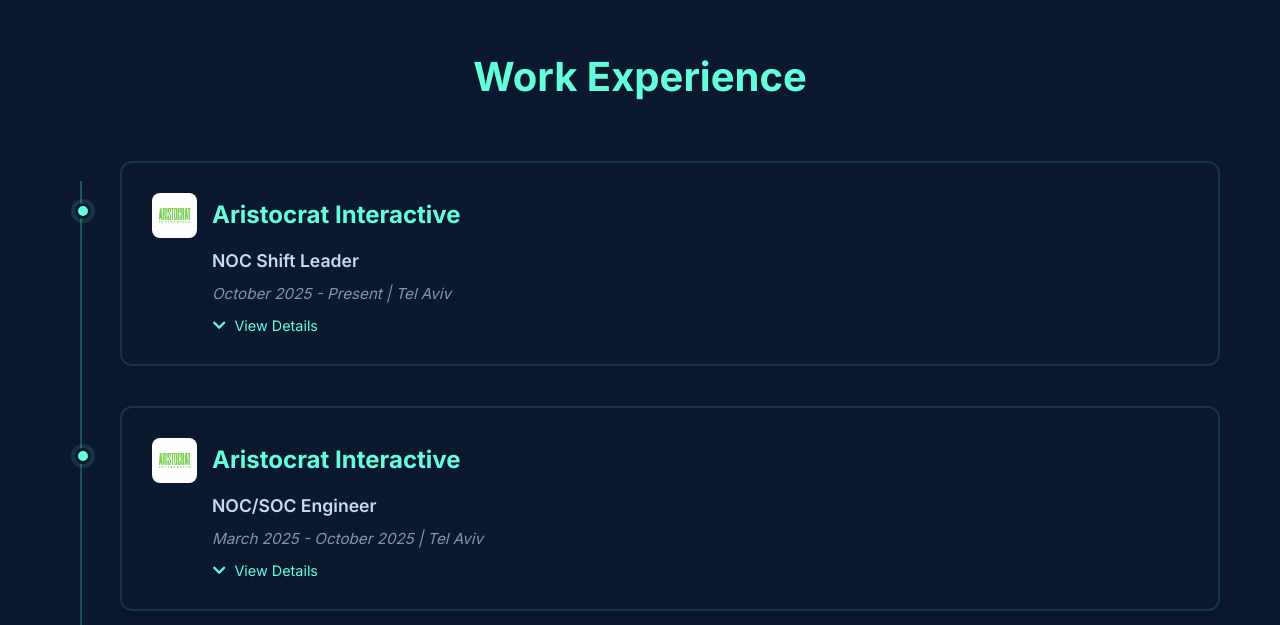
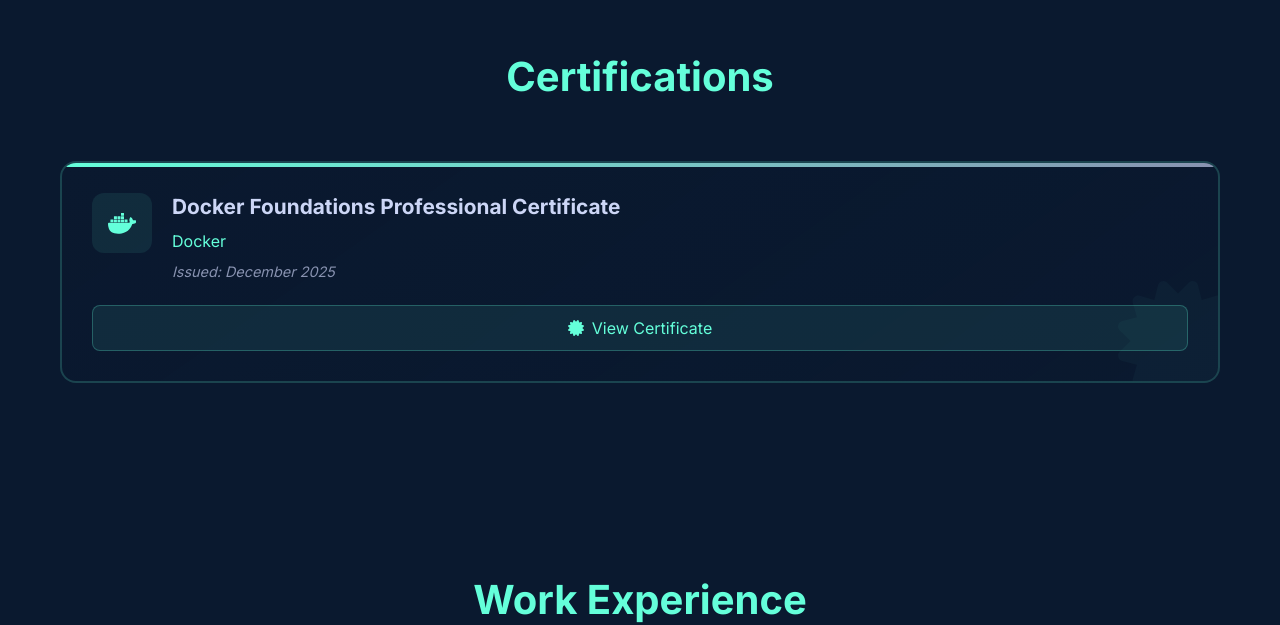
Before and after one commit to amirkhalifa285/my-portfolio, a React (Create React App) app: page / in a window 1280 px wide. Shown: the part 1660-2285 px from the top of the page. Built offline with nearby package versions, Linux system fonts and the light colour scheme.

Commit message:
add certificates section

```diff
--- a/src/App.js
+++ b/src/App.js
@@ -6,6 +6,7 @@
 import Header from './components/Header';
 import Hero from './components/Hero';
 import About from './components/About';
+import Certificates from './components/Certificates';
 import Experience from './components/Experience';
 import Projects from './components/Projects';
 import Skills from './components/Skills';
@@ -28,6 +29,7 @@
         <main>
           <Hero />
           <About />
+          <Certificates />
           <Experience />
           <Projects />
           <Skills />
--- /dev/null
+++ b/src/components/Certificates.js
@@ -0,0 +1,347 @@
+import React, { useState } from 'react';
+import styled from 'styled-components';
+import { motion } from 'framer-motion';
+import { FaCertificate, FaTimes, FaExternalLinkAlt } from 'react-icons/fa';
+import { SiDocker } from 'react-icons/si';
+
+const CertificatesSection = styled.section`
+  padding: 80px 20px;
+  background-color: ${({ theme }) => theme.colors.background};
+  color: ${({ theme }) => theme.colors.text};
+  transition: background-color 0.3s ease, color 0.3s ease;
+  max-width: 1200px;
+  margin: 0 auto;
+`;
+
+const Title = styled.h2`
+  text-align: center;
+  margin-bottom: 60px;
+  font-size: 2.5em;
+  color: ${({ theme }) => theme.colors.primary};
+`;
+
+const CertificatesGrid = styled.div`
+  display: grid;
+  grid-template-columns: repeat(auto-fit, minmax(320px, 1fr));
+  gap: 30px;
+
+  @media (max-width: 768px) {
+    grid-template-columns: 1fr;
+  }
+`;
+
+const CertificateCard = styled(motion.div)`
+  background: linear-gradient(
+    145deg,
+    ${({ theme }) => theme.colors.background},
+    ${({ theme }) => theme.colors.background}dd
+  );
+  border: 2px solid ${({ theme }) => theme.colors.primary}30;
+  border-radius: 16px;
+  padding: 30px;
+  cursor: pointer;
+  position: relative;
+  overflow: hidden;
+  transition: all 0.3s ease;
+
+  &::before {
+    content: '';
+    position: absolute;
+    top: 0;
+    left: 0;
+    right: 0;
+    height: 4px;
+    background: linear-gradient(
+      90deg,
+      ${({ theme }) => theme.colors.primary},
+      ${({ theme }) => theme.colors.accent}
+    );
+  }
+
+  &:hover {
+    transform: translateY(-8px);
+    box-shadow: 0 20px 40px rgba(100, 255, 218, 0.15);
+    border-color: ${({ theme }) => theme.colors.primary}60;
+  }
+`;
+
+const CertificateHeader = styled.div`
+  display: flex;
+  align-items: flex-start;
+  gap: 20px;
+  margin-bottom: 20px;
+`;
+
+const IconContainer = styled.div`
+  width: 60px;
+  height: 60px;
+  border-radius: 12px;
+  background: ${({ theme }) => theme.colors.primary}15;
+  display: flex;
+  align-items: center;
+  justify-content: center;
+  font-size: 1.8em;
+  color: ${({ theme }) => theme.colors.primary};
+  flex-shrink: 0;
+`;
+
+const CertificateInfo = styled.div`
+  flex: 1;
+`;
+
+const CertificateName = styled.h3`
+  color: ${({ theme }) => theme.colors.text};
+  font-size: 1.3em;
+  margin: 0 0 8px 0;
+  line-height: 1.3;
+`;
+
+const Issuer = styled.p`
+  color: ${({ theme }) => theme.colors.primary};
+  font-size: 1em;
+  margin: 0 0 5px 0;
+  font-weight: 500;
+`;
+
+const IssueDate = styled.p`
+  color: ${({ theme }) => theme.colors.accent};
+  font-size: 0.9em;
+  margin: 0;
+  font-style: italic;
+`;
+
+const ViewButton = styled.div`
+  display: flex;
+  align-items: center;
+  justify-content: center;
+  gap: 8px;
+  margin-top: 20px;
+  padding: 12px 20px;
+  background: ${({ theme }) => theme.colors.primary}15;
+  border: 1px solid ${({ theme }) => theme.colors.primary}40;
+  border-radius: 8px;
+  color: ${({ theme }) => theme.colors.primary};
+  font-weight: 500;
+  transition: all 0.3s ease;
+
+  ${CertificateCard}:hover & {
+    background: ${({ theme }) => theme.colors.primary}25;
+    border-color: ${({ theme }) => theme.colors.primary};
+  }
+`;
+
+const BadgeIcon = styled(FaCertificate)`
+  position: absolute;
+  bottom: -20px;
+  right: -20px;
+  font-size: 120px;
+  color: ${({ theme }) => theme.colors.primary}08;
+  pointer-events: none;
+`;
+
+// Modal Styles
+const ModalOverlay = styled(motion.div)`
+  position: fixed;
+  top: 0;
+  left: 0;
+  right: 0;
+  bottom: 0;
+  background: rgba(0, 0, 0, 0.9);
+  backdrop-filter: blur(8px);
+  z-index: 1000;
+  display: flex;
+  align-items: center;
+  justify-content: center;
+  padding: 20px;
+`;
+
+const ModalContainer = styled(motion.div)`
+  background: ${({ theme }) => theme.colors.background};
+  border: 1px solid ${({ theme }) => theme.colors.primary}30;
+  border-radius: 16px;
+  width: 100%;
+  max-width: 1000px;
+  height: 85vh;
+  overflow: hidden;
+  position: relative;
+  box-shadow: 0 25px 60px rgba(0, 0, 0, 0.4);
+  display: flex;
+  flex-direction: column;
+`;
+
+const ModalHeader = styled.div`
+  display: flex;
+  align-items: center;
+  justify-content: space-between;
+  padding: 20px 25px;
+  border-bottom: 1px solid ${({ theme }) => theme.colors.primary}20;
+  background: ${({ theme }) => theme.colors.background};
+`;
+
+const ModalTitle = styled.h3`
+  color: ${({ theme }) => theme.colors.text};
+  margin: 0;
+  font-size: 1.2em;
+  display: flex;
+  align-items: center;
+  gap: 12px;
+
+  svg {
+    color: ${({ theme }) => theme.colors.primary};
+  }
+`;
+
+const ModalActions = styled.div`
+  display: flex;
+  gap: 10px;
+`;
+
+const ActionButton = styled.button`
+  background: ${({ theme }) => theme.colors.primary}15;
+  border: 1px solid ${({ theme }) => theme.colors.primary}40;
+  color: ${({ theme }) => theme.colors.primary};
+  padding: 10px 18px;
+  border-radius: 8px;
+  cursor: pointer;
+  display: flex;
+  align-items: center;
+  gap: 8px;
+  font-size: 0.9em;
+  transition: all 0.3s ease;
+
+  &:hover {
+    background: ${({ theme }) => theme.colors.primary};
+    color: ${({ theme }) => theme.colors.background};
+  }
+`;
+
+const CloseButton = styled.button`
+  background: rgba(255, 255, 255, 0.1);
+  border: none;
+  color: ${({ theme }) => theme.colors.text};
+  width: 40px;
+  height: 40px;
+  border-radius: 50%;
+  display: flex;
+  align-items: center;
+  justify-content: center;
+  cursor: pointer;
+  transition: all 0.3s ease;
+
+  &:hover {
+    background: ${({ theme }) => theme.colors.primary};
+    color: ${({ theme }) => theme.colors.background};
+    transform: rotate(90deg);
+  }
+`;
+
+const PDFViewer = styled.iframe`
+  flex: 1;
+  width: 100%;
+  border: none;
+  background: #1a1a1a;
+`;
+
+function Certificates() {
+  const [selectedCert, setSelectedCert] = useState(null);
+
+  const certificates = [
+    {
+      id: 1,
+      name: "Docker Foundations Professional Certificate",
+      issuer: "Docker",
+      date: "December 2025",
+      icon: <SiDocker />,
+      pdfPath: "/CertificateOfCompletion_Docker Foundations Professional Certificate.pdf"
+    }
+    // Add more certificates here as you acquire them
+  ];
+
+  const openModal = (cert) => {
+    setSelectedCert(cert);
+    document.body.style.overflow = 'hidden';
+  };
+
+  const closeModal = () => {
+    setSelectedCert(null);
+    document.body.style.overflow = 'unset';
+  };
+
+  const openInNewTab = () => {
+    if (selectedCert) {
+      window.open(selectedCert.pdfPath, '_blank');
+    }
+  };
+
+  return (
+    <CertificatesSection id="certificates">
+      <Title>Certifications</Title>
+      <CertificatesGrid>
+        {certificates.map((cert, index) => (
+          <CertificateCard
+            key={cert.id}
+            onClick={() => openModal(cert)}
+            initial={{ opacity: 0, y: 30 }}
+            whileInView={{ opacity: 1, y: 0 }}
+            viewport={{ once: true }}
+            transition={{ duration: 0.5, delay: index * 0.1 }}
+          >
+            <BadgeIcon />
+            <CertificateHeader>
+              <IconContainer>
+                {cert.icon}
+              </IconContainer>
+              <CertificateInfo>
+                <CertificateName>{cert.name}</CertificateName>
+                <Issuer>{cert.issuer}</Issuer>
+                <IssueDate>Issued: {cert.date}</IssueDate>
+              </CertificateInfo>
+            </CertificateHeader>
+            <ViewButton>
+              <FaCertificate /> View Certificate
+            </ViewButton>
+          </CertificateCard>
+        ))}
+      </CertificatesGrid>
+
+      {/* Certificate Modal */}
+      {selectedCert && (
+        <ModalOverlay
+          initial={{ opacity: 0 }}
+          animate={{ opacity: 1 }}
+          exit={{ opacity: 0 }}
+          onClick={closeModal}
+        >
+          <ModalContainer
+            initial={{ scale: 0.9, opacity: 0, y: 30 }}
+            animate={{ scale: 1, opacity: 1, y: 0 }}
+            exit={{ scale: 0.9, opacity: 0, y: 30 }}
+            transition={{ duration: 0.3 }}
+            onClick={(e) => e.stopPropagation()}
+          >
+            <ModalHeader>
+              <ModalTitle>
+                {selectedCert.icon}
+                {selectedCert.name}
+              </ModalTitle>
+              <ModalActions>
+                <ActionButton onClick={openInNewTab}>
+                  <FaExternalLinkAlt /> Open in New Tab
+                </ActionButton>
+                <CloseButton onClick={closeModal}>
+                  <FaTimes />
+                </CloseButton>
+              </ModalActions>
+            </ModalHeader>
+            <PDFViewer
+              src={selectedCert.pdfPath}
+              title={selectedCert.name}
+            />
+          </ModalContainer>
+        </ModalOverlay>
+      )}
+    </CertificatesSection>
+  );
+}
+
+export default Certificates;
--- a/src/components/Header.js
+++ b/src/components/Header.js
@@ -113,6 +113,7 @@
       <NavLinks open={menuOpen}>
         <NavLink href="#hero" onClick={() => setMenuOpen(false)}>Home</NavLink>
         <NavLink href="#about" onClick={() => setMenuOpen(false)}>About</NavLink>
+        <NavLink href="#certificates" onClick={() => setMenuOpen(false)}>Certificates</NavLink>
         <NavLink href="#experience" onClick={() => setMenuOpen(false)}>Experience</NavLink>
         <NavLink href="#projects" onClick={() => setMenuOpen(false)}>Projects</NavLink>
         <NavLink href="#skills" onClick={() => setMenuOpen(false)}>Skills</NavLink>
```
Also changed, not shown: 1 other file (tests, documents, lock files or other folders).
